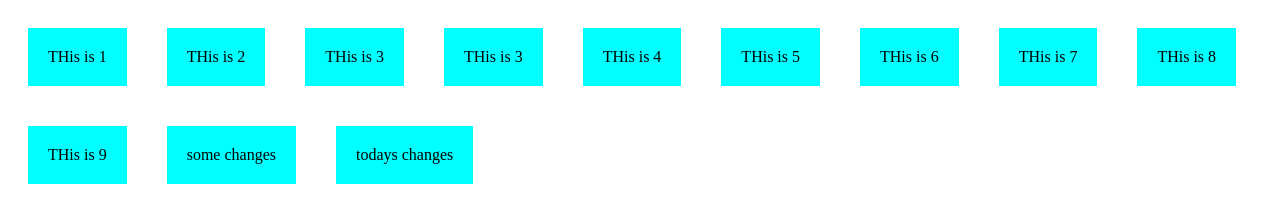
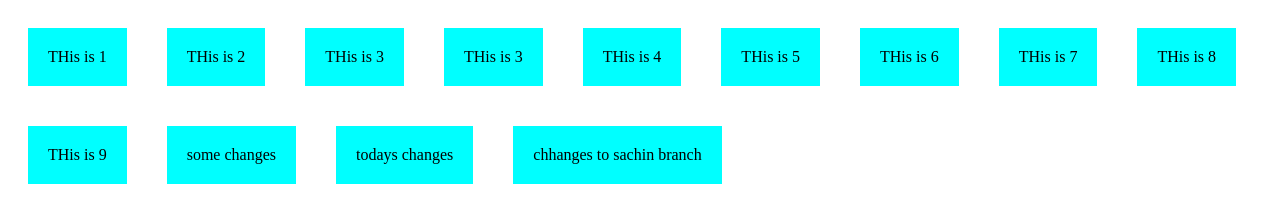
Before and after one commit to Sachin-kumar-m/Portfolio, a plain HTML site: page test.html in a window 1280 px wide. Drawn offline with Linux system fonts and the light colour scheme.

Commit message:
changes on sachin branch

```diff
--- a/test.html
+++ b/test.html
@@ -29,6 +29,8 @@
             <!-- <div>this is for git</div> -->
             <div>some changes</div>
             <div>todays changes</div>
+            <div>chhanges to sachin branch</div>
+
         </div>
     </body>
 </html>
```
